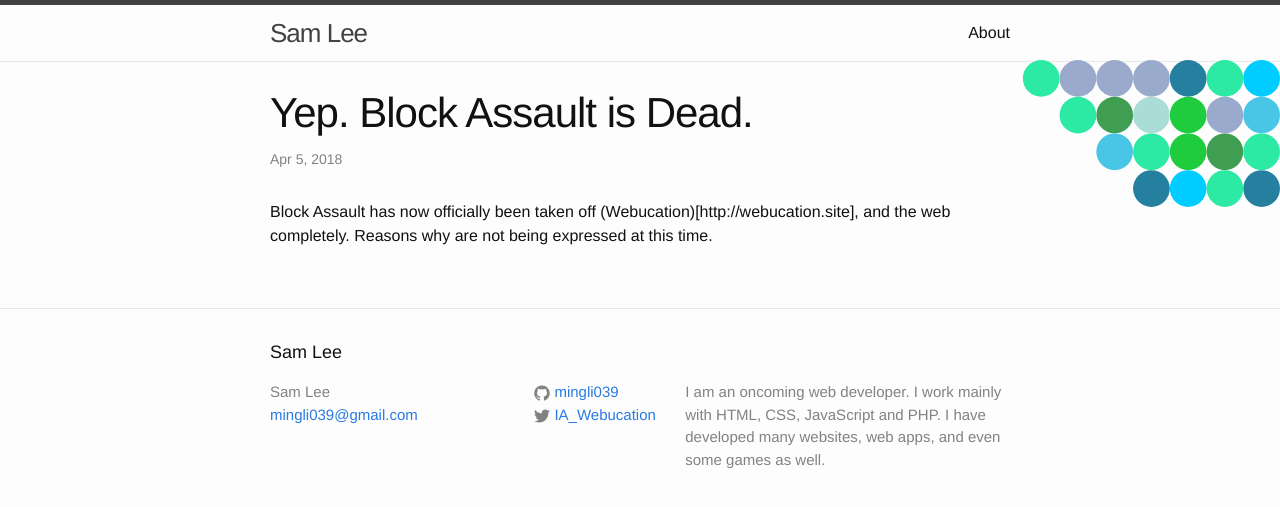
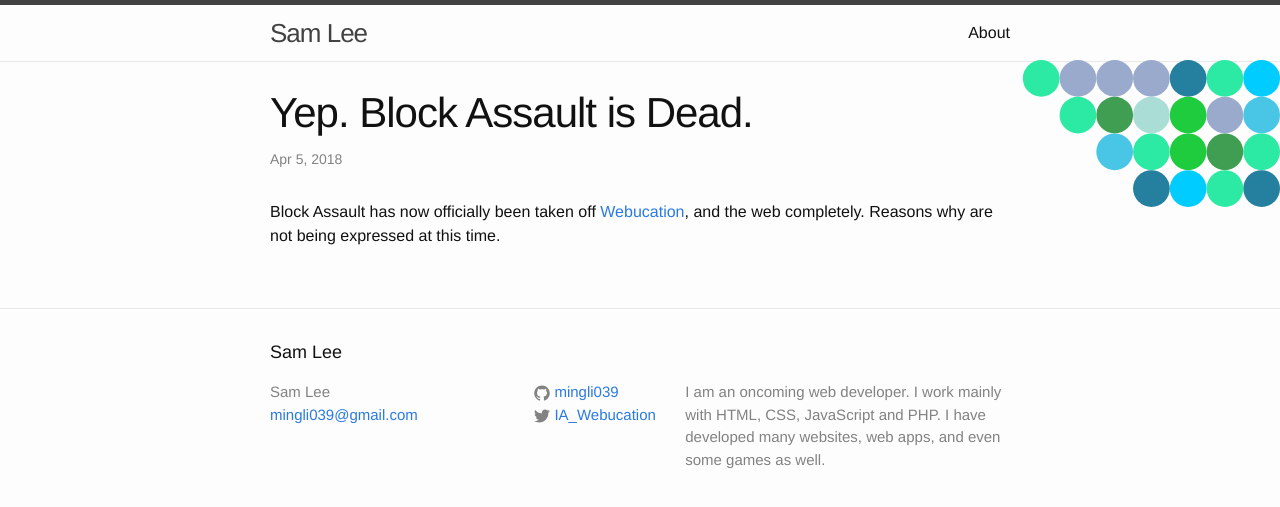
Before and after one commit to mingli039/mingli039.github.io, a Jekyll site: the page built from _posts/2018-04-05-Block-Assault-is-Dead.md, in a window 1280 px wide. Shown: the top 507 px of the page. Built offline with Jekyll 4.4.1, drawn with Linux system fonts in a browser that asks for light colours; nearby versions of some CDN libraries.

Commit message:
Update 2018-04-05-Block-Assault-is-Dead.md

```diff
--- a/_posts/2018-04-05-Block-Assault-is-Dead.md
+++ b/_posts/2018-04-05-Block-Assault-is-Dead.md
@@ -3,4 +3,4 @@
 title: Yep. Block Assault is Dead.
 ---
 
-Block Assault has now officially been taken off (Webucation)[http://webucation.site], and the web completely. Reasons why are not being expressed at this time.
+Block Assault has now officially been taken off [Webucation](http://webucation.site), and the web completely. Reasons why are not being expressed at this time.
```
